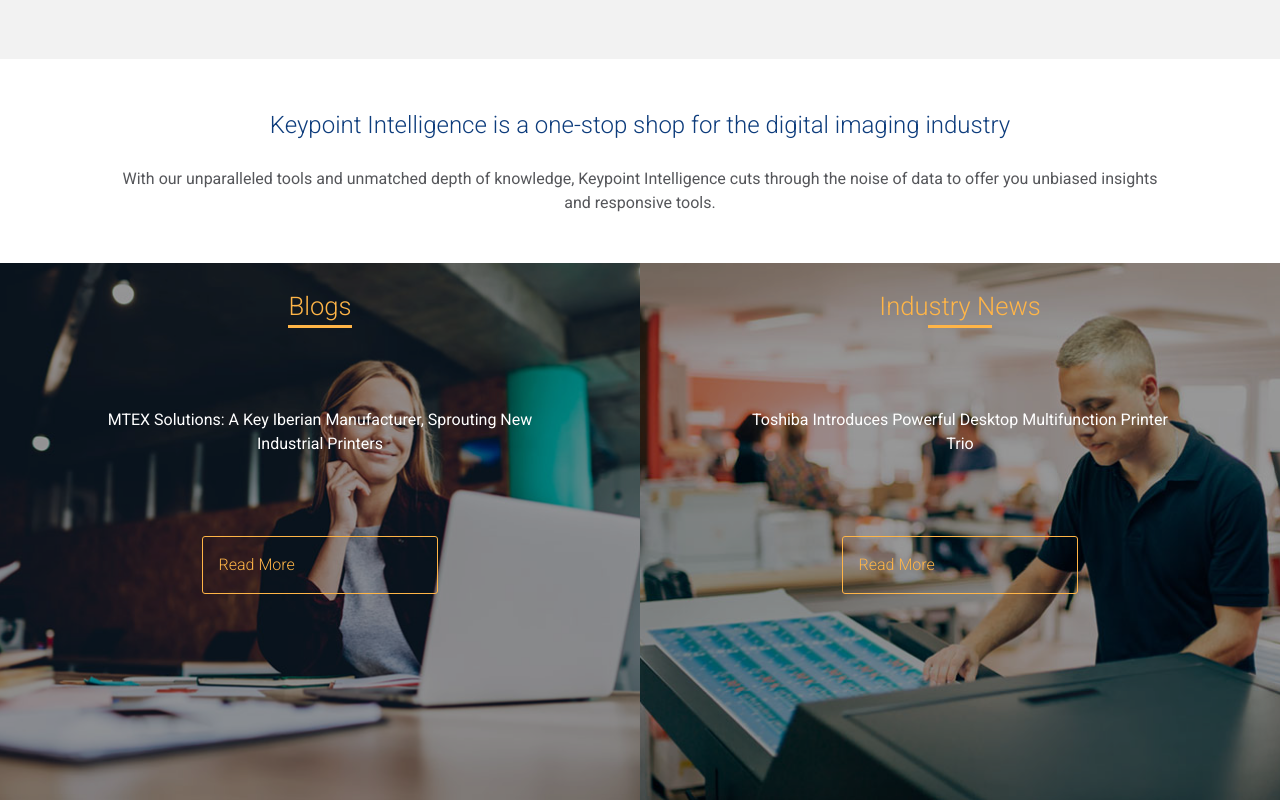
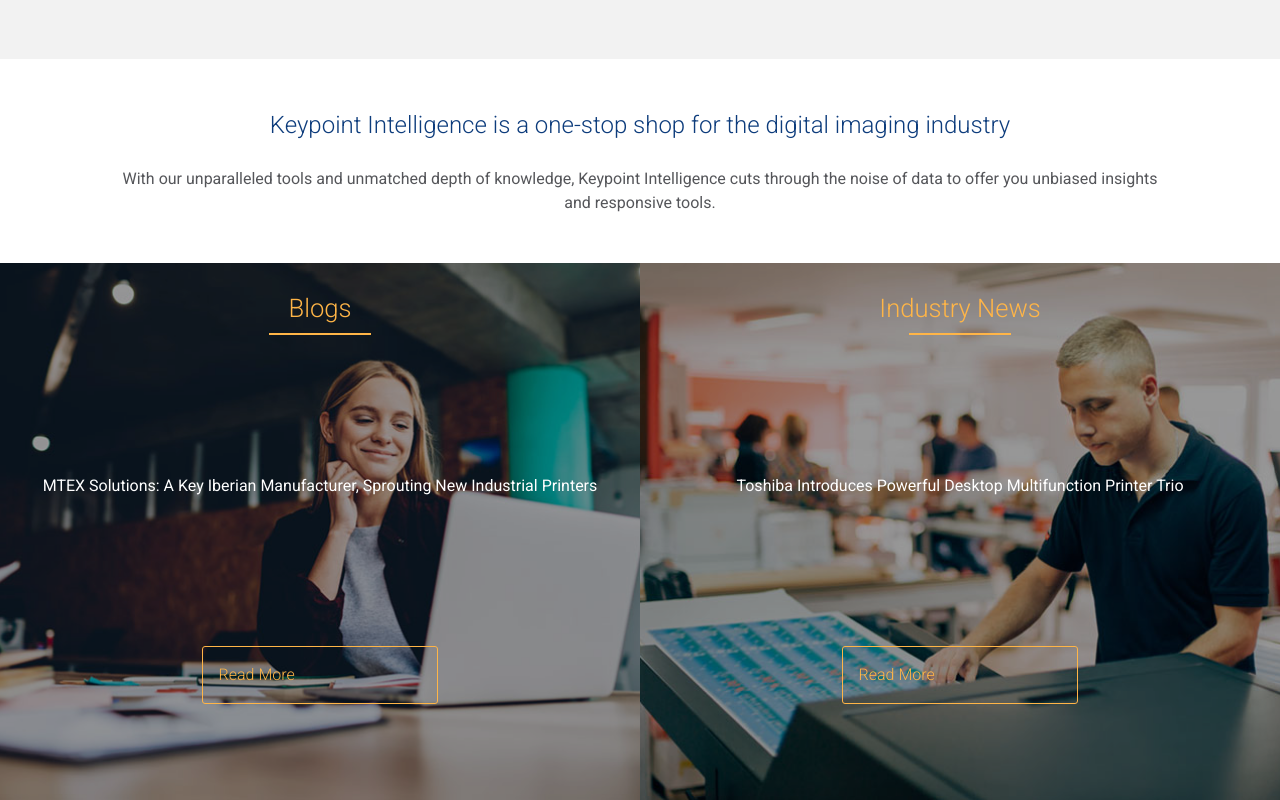
Before and after one commit to victorJatencio/keypoint, a website: page dist/index.html in a window 1280 px wide. Shown: the part 1419-2219 px from the top of the page. Drawn offline with Linux system fonts and the light colour scheme.

Commit message:
Blogs and News done

```diff
--- a/scss/_mobile.scss
+++ b/scss/_mobile.scss
@@ -117,6 +117,18 @@
       margin: 20px 0;
     }
   }
+
+  // Blog & News
+  .blog-news .blog-news-blocks,
+  .blog-news .news-block {
+    display: block;
+    overflow: hidden;
+    height: auto;
+  }
+
+  .blog-news .blog-news-blocks p {
+    margin: 4em 0;
+  }
 }
 
 // Smartphones
@@ -164,4 +176,9 @@
   .card__wrappers .card--item {
     width: 100%;
   }
+
+  // Blogs & News
+  .blog-news .blog-news-blocks a {
+    width: 60%;
+  }
 }
--- a/scss/main.scss
+++ b/scss/main.scss
@@ -466,11 +466,11 @@
 
   .blog-news-blocks {
     display: flex;
-    flex-flow: row wrap;
-    height: 537px;
+    justify-content: center;
     text-align: center;
     color: #fff;
     position: relative;
+    height: 537px;
 
     &::before {
       content: "";
@@ -484,18 +484,24 @@
     }
 
     .blog-block {
+      display: flex;
+      flex-direction: column;
+      justify-content: space-between;
       width: 100%;
-      flex: 1;
       padding: 1.5em;
+      padding-bottom: 6em;
       background-image: url(../images/blog.jpg);
       background-position: center;
       background-repeat: no-repeat;
       background-size: cover;
     }
     .news-block {
+      display: flex;
+      flex-direction: column;
+      justify-content: space-between;
       width: 100%;
-      flex: 1;
       padding: 1.5em;
+      padding-bottom: 6em;
       background-image: url(../images/news.jpg);
       background-position: center;
       background-repeat: no-repeat;
@@ -507,11 +513,21 @@
       font-weight: 300;
       color: $light-orange;
       position: relative;
+
+      &::before {
+        content: "";
+        width: 4em;
+        padding: 1px;
+        display: block;
+        position: relative;
+        top: 1.8em;
+        margin: 0 auto;
+        background-color: $light-orange;
+      }
     }
 
     p {
       font-size: 1em;
-      margin: 5em;
       position: relative;
     }
 
```
Also changed, not shown: dist/css/main.css, dist/index.html.
